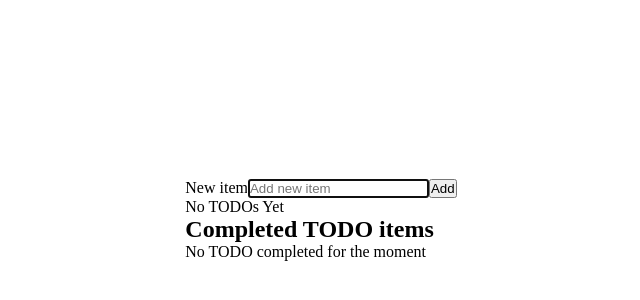
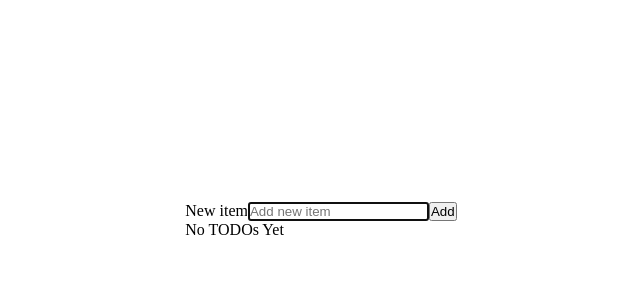
Before and after one commit to programmeur77/react-todo, a React (Vite) app in the folder frontend/: page / in a window 1280 px wide. Shown: the part 180-480 px from the top of the page, without its empty margins (319-959 px from the left). Built offline with nearby package versions, Linux system fonts and the light colour scheme.

Commit message:
Removed Completed task section

```diff
--- a/frontend/components/Task.jsx
+++ b/frontend/components/Task.jsx
@@ -67,14 +67,13 @@ const Task = ({ todos, setTodosAndSave }) => {
       <div className="display-todos">
         <ul className="todos-list">
           {todos.length > 0 ? (
-            todos
-              .filter((todo) => todo.completed === false)
-              .map((todo) => {
+            todos.map((todo) => {
               return (
                 <Todos
                   todo={todo}
                   handleIsCompleted={handleIsCompleted}
                   handleDeleteTodo={handleDeleteTodo}
+                  key={todo.id}
                 />
               );
             })
@@ -82,39 +81,6 @@ const Task = ({ todos, setTodosAndSave }) => {
             <p>No TODOs Yet</p>
           )}
         </ul>
-
-        <section className="todo-list__completed-items">
-          <h1 className="completed-items__section-title">
-            Completed TODO items
-          </h1>
-          {completedTodoItems.length > 0 ? (
-            completedTodoItems.map((completedItem) => {
-              return (
-                <>
-                  <ul className="todo-list__all-completed-items">
-                    <li
-                      className="todo-list__item todo-list__item--completed"
-                      key={completedItem.id}
-                      onClick={() => handleIsCompleted(completedItem)}
-                    >
-                      <IoIosCheckmarkCircle
-                        className="todolist__item-complete-circle"
-                        onClick={() => handleIsCompleted()}
-                      />
-                      {completedItem.content}
-                      <RiDeleteBinLine
-                        className="todolist__item-remove-icon"
-                        onClick={() => handleDeleteTodo(todo.id)}
-                      />
-                    </li>
-                  </ul>
-                </>
-              );
-            })
-          ) : (
-            <p>No TODO completed for the moment</p>
-          )}
-        </section>
       </div>
     </>
   );
```
Lines whose indentation alone changed are shown as unchanged.
